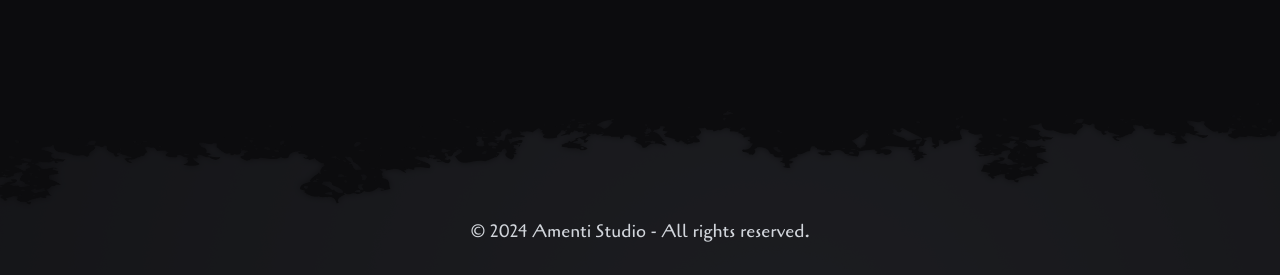
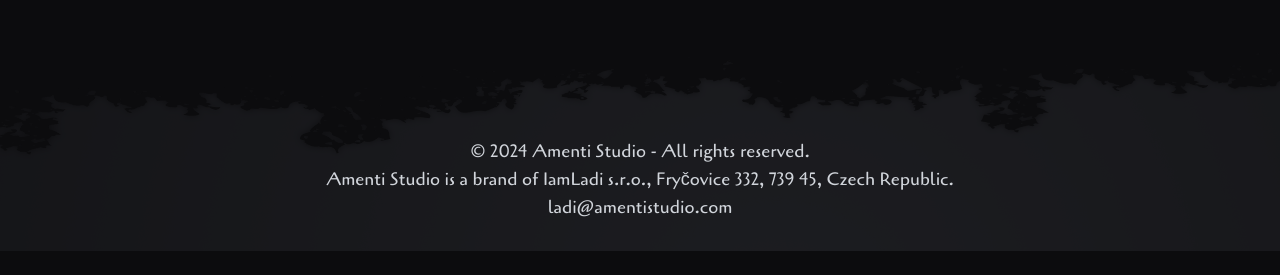
Before and after one commit to amentistudio/amentistudio.com, an Astro site: page / in a window 1280 px wide. Shown: the part 5523-5798 px from the top of the page. After the commit the page ends 5774 px from the top, so only its background shows below. Built offline with nearby package versions, Linux system fonts and the light colour scheme; Astro itself is replaced by a stand-in of ours.

Commit message:
Add contact and basic company info

```diff
--- a/src/components/Footer.astro
+++ b/src/components/Footer.astro
@@ -115,7 +115,12 @@ import PrimaryButton from "./PrimaryButton.astro";
 </div>
 
 <div
-  class="flex flex-col pt-[120px] pb-[30px] mt-[100px] text-gray-300 text-center text-lg font-cagliostro bg-[url('/images/footer.png')] bg-top bg-no-repeat"
+  class="flex flex-col pt-[90px] pb-[30px] mt-[50px] text-gray-300 text-center text-lg font-cagliostro bg-[url('/images/footer.png')] bg-top bg-no-repeat"
 >
-  &copy; 2024 Amenti Studio - All rights reserved.
+  &copy; 2024 Amenti Studio - All rights reserved.<br />
+  Amenti Studio is a brand of IamLadi s.r.o., Fryčovice 332, 739 45, Czech Republic.<br
+  />
+  <a class="inline" href="mailto:ladi@amentistudio.com" class="text-gray-300"
+    >ladi@amentistudio.com</a
+  >
 </div>
```
